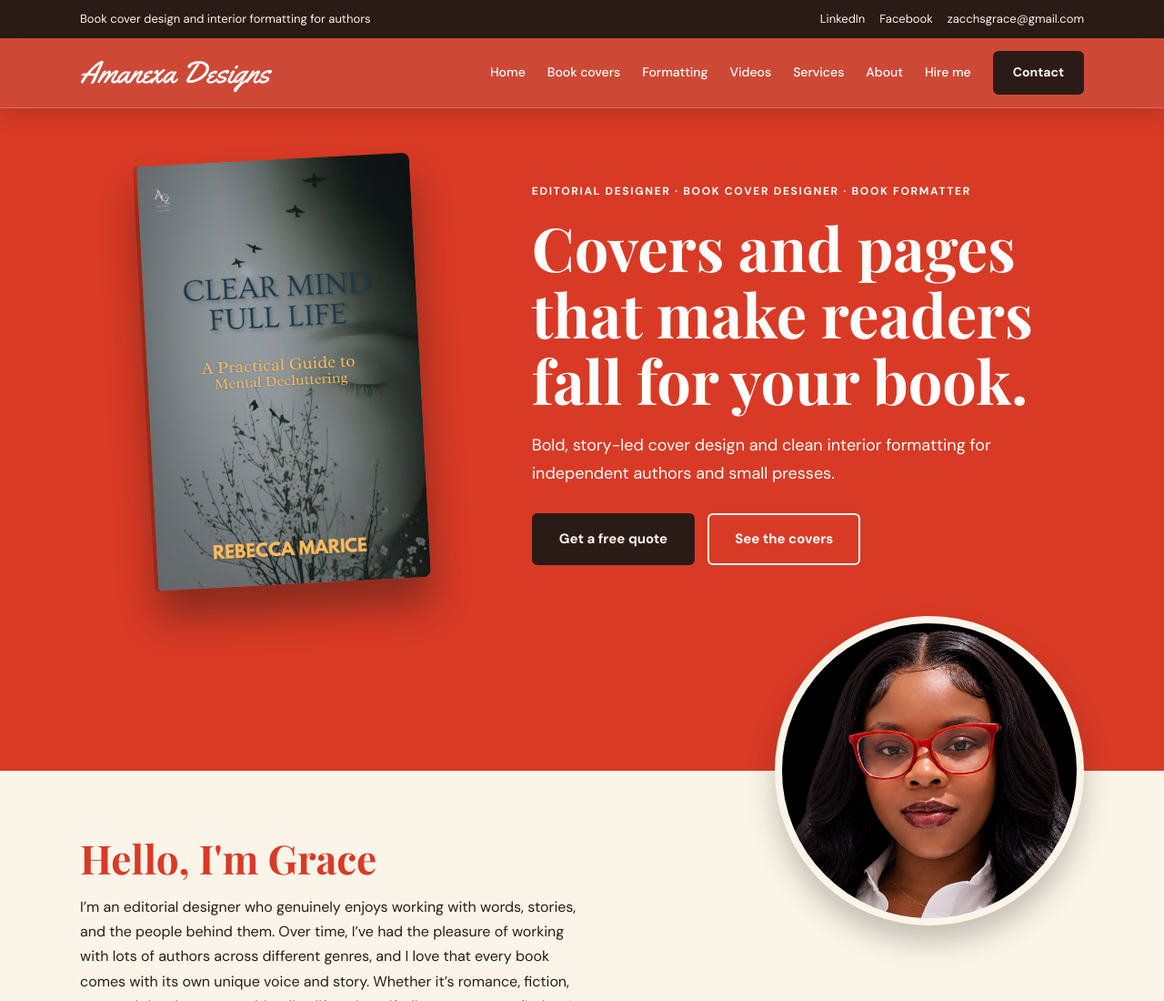
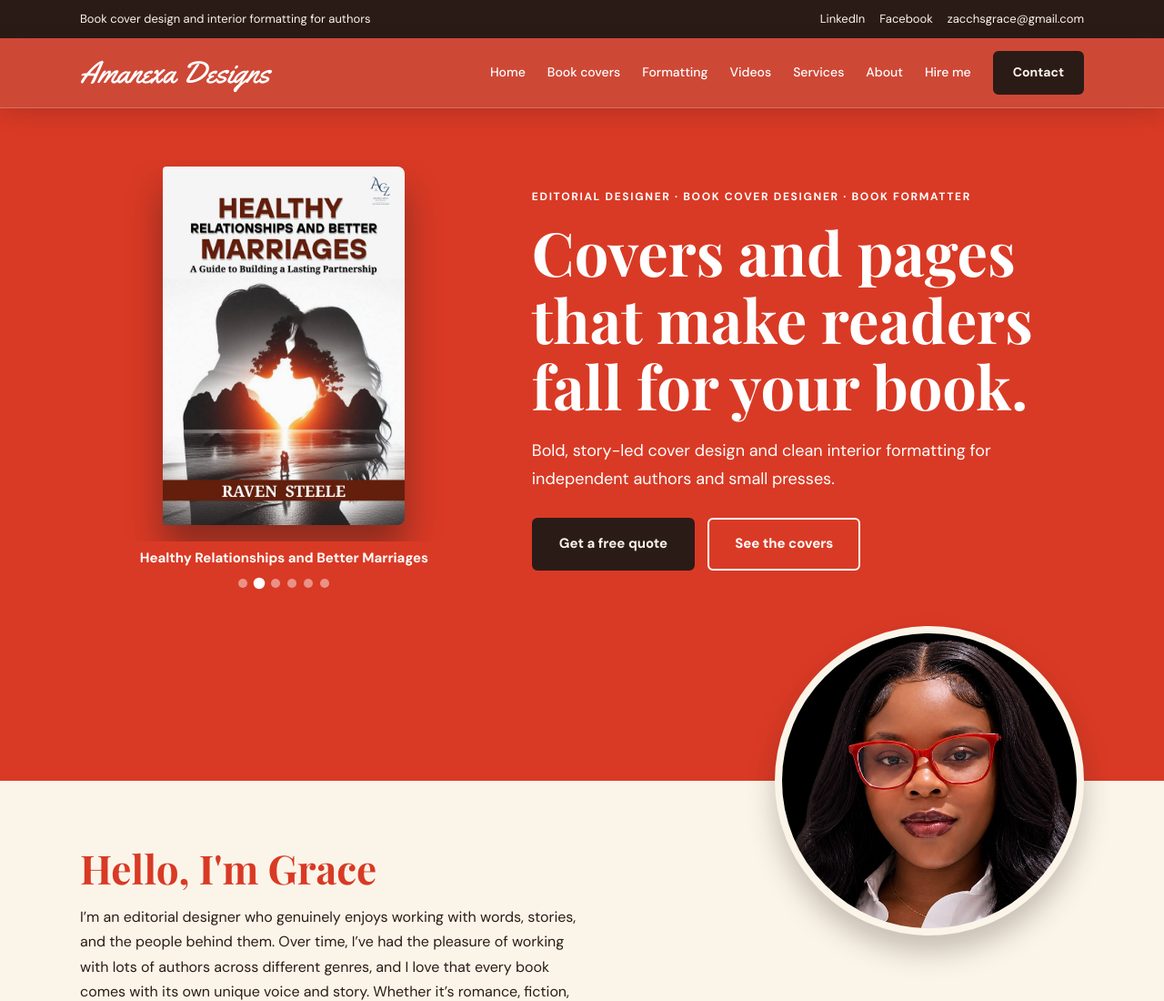
Before and after one commit to zacchsgrace-designs/Editorial-Design-Portfolio, a plain HTML site: page index.html in a window 1280 px wide. Shown: the top 1100 px of the page at 91% size. Drawn offline with nearby package versions, Linux system fonts and the light colour scheme.

Commit message:
Hero: auto-sliding showcase of all portfolio samples
Co-Authored-By: Claude Sonnet 5.5 <noreply@anthropic.com>
Claude-Session: https://claude.ai/code/session_01ConTigmvQEkVkdcLa5DB3c

```diff
--- a/index.html
+++ b/index.html
@@ -41,6 +41,19 @@ nav .btn{padding:10px 20px;font-size:14px;min-height:44px}
 
 .hero{background:var(--red);color:var(--white);position:relative;padding:56px 0 205px}
 .hero .wrap{display:grid;grid-template-columns:.85fr 1.15fr;gap:48px;align-items:center}
+.show{justify-self:center;width:min(400px,100%);text-align:center}
+.show-stage{position:relative;width:100%;aspect-ratio:1/1.05;overflow:hidden}
+.hs{position:absolute;inset:0;display:flex;align-items:center;justify-content:center;opacity:0;transform:translateX(70px);transition:opacity .7s ease,transform .7s ease;pointer-events:none;padding:8px 14px 18px}
+.hs.on{opacity:1;transform:none}
+.hs.out{transform:translateX(-70px)}
+.hs img{display:block;max-width:100%;max-height:100%;width:auto;height:auto;border-radius:4px 8px 8px 4px;box-shadow:0 26px 38px rgba(43,27,23,.45)}
+.show-meta{margin-top:6px;min-height:52px}
+.show-cap{display:block;font-weight:700;font-size:15px;margin-bottom:10px;min-height:1.3em}
+.show-dots{display:flex;gap:8px;justify-content:center;flex-wrap:wrap}
+.show-dots button{width:10px;height:10px;border-radius:50%;border:0;padding:0;background:rgba(255,255,255,.45);cursor:pointer}
+.show-dots button[aria-current="true"]{background:var(--white);transform:scale(1.25)}
+.show-dots button:focus-visible{outline:3px solid var(--white);outline-offset:3px}
+@media(prefers-reduced-motion:reduce){.hs{transition:none}}
 .herobook{justify-self:center;width:min(300px,80%);border-radius:4px 8px 8px 4px;box-shadow:0 30px 40px rgba(43,27,23,.45),-4px 0 0 rgba(0,0,0,.18);transform:rotate(-3deg);display:block}
 .hero h1{font-size:clamp(40px,5.2vw,68px);margin:12px 0 20px;font-weight:700}
 .hero p{font-size:18px;max-width:520px;margin:0 0 28px}
@@ -263,7 +276,10 @@ button.play{cursor:pointer}
 
 <section class="hero">
 <div class="wrap">
-<img class="herobook" src="cover-clear-mind.jpg" alt="Clear Mind, Full Life book cover designed by Grace Zacchaeus">
+<div class="show" id="heroShow" role="region" aria-roledescription="carousel" aria-label="Selected work">
+<div class="show-stage" id="heroStage"><div class="hs on"><img src="cover-clear-mind.jpg" alt="Clear Mind, Full Life book cover designed by Grace Zacchaeus"></div></div>
+<div class="show-meta"><span class="show-cap" id="heroCap"></span><div class="show-dots" id="heroDots"></div></div>
+</div>
 <div>
 <span class="tag">Editorial designer &middot; Book cover designer &middot; Book formatter</span>
 <h1>Covers and pages that make readers fall for your book.</h1>
@@ -582,6 +598,46 @@ window.addEventListener('resize',upd);
 upd();
 })();
 (function(){
+var box=document.getElementById('heroStage'),dots=document.getElementById('heroDots'),cap=document.getElementById('heroCap');
+if(!box)return;
+var items=[];
+Array.prototype.forEach.call(document.querySelectorAll('button.zoom'),function(b){
+var im=b.querySelector('img'),fc=b.parentNode.querySelector('figcaption');
+if(im)items.push({src:im.getAttribute('src'),alt:im.getAttribute('alt')||'',title:fc?fc.firstChild.textContent.trim():''});
+});
+if(items.length<2)return;
+box.innerHTML='';
+var slides=items.map(function(it,i){
+var d=document.createElement('div'),im=document.createElement('img');
+d.className='hs';im.src=it.src;im.alt=it.alt;if(i>0)im.loading='lazy';
+d.appendChild(im);box.appendChild(d);return d;
+});
+var cur=0,timer=null,paused=false,rm=window.matchMedia('(prefers-reduced-motion: reduce)').matches;
+var dotEls=items.map(function(it,i){
+var b=document.createElement('button');b.type='button';b.setAttribute('aria-label','Show work '+(i+1)+': '+it.title);
+b.addEventListener('click',function(){show(i);restart()});dots.appendChild(b);return b;
+});
+function show(i){
+if(i===cur&&slides[cur].classList.contains('on'))return;
+var old=slides[cur];
+old.classList.remove('on');old.classList.add('out');
+setTimeout(function(){old.classList.remove('out')},800);
+cur=(i+slides.length)%slides.length;
+slides[cur].classList.add('on');
+cap.textContent=items[cur].title;
+dotEls.forEach(function(d,k){if(k===cur)d.setAttribute('aria-current','true');else d.removeAttribute('aria-current')});
+}
+slides[0].classList.add('on');cap.textContent=items[0].title;dotEls[0].setAttribute('aria-current','true');
+function restart(){if(timer){clearInterval(timer);timer=null}start()}
+function start(){if(rm||timer)return;timer=setInterval(function(){if(!paused&&!document.hidden)show(cur+1)},3500)}
+var sec=document.getElementById('heroShow');
+sec.addEventListener('mouseenter',function(){paused=true});
+sec.addEventListener('mouseleave',function(){paused=false});
+sec.addEventListener('focusin',function(){paused=true});
+sec.addEventListener('focusout',function(){paused=false});
+start();
+})();
+(function(){
 var lb=document.getElementById('lb'),stage=document.getElementById('lbStage'),img=document.getElementById('lbImg'),
 cap=document.getElementById('lbCap'),count=document.getElementById('lbCount'),thumbs=document.getElementById('lbThumbs'),
 prev=document.getElementById('lbPrev'),next=document.getElementById('lbNext'),closeBtn=document.getElementById('lbClose');
```
